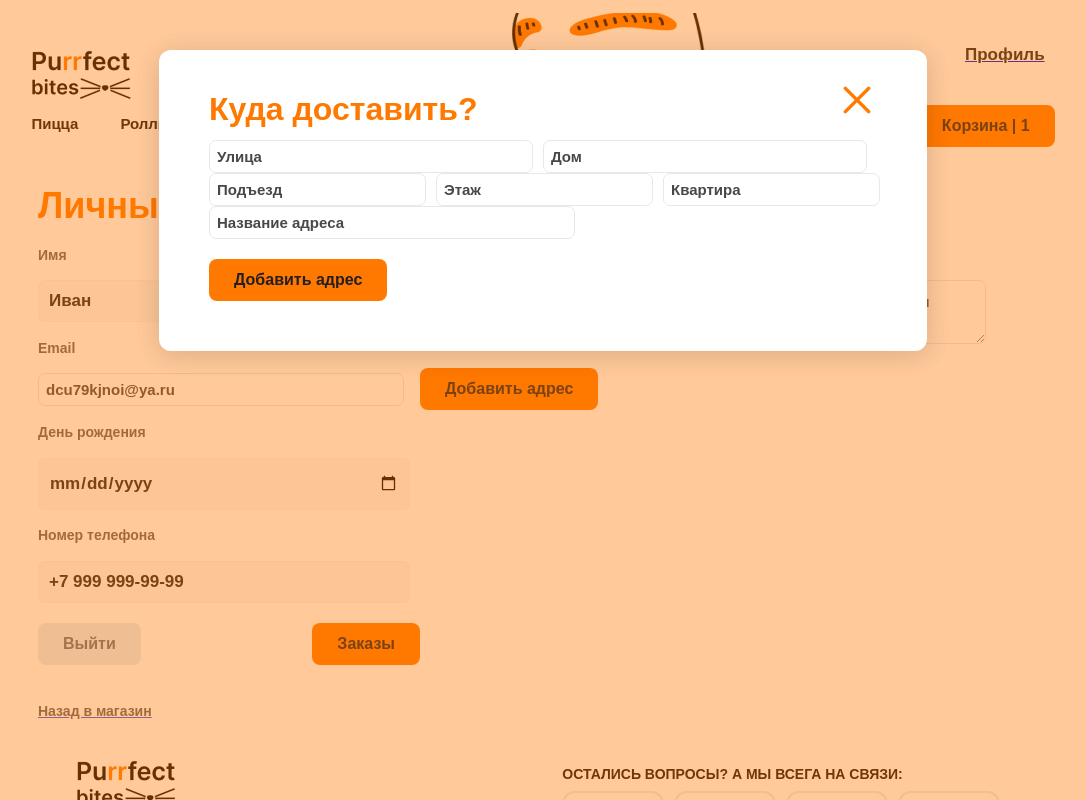
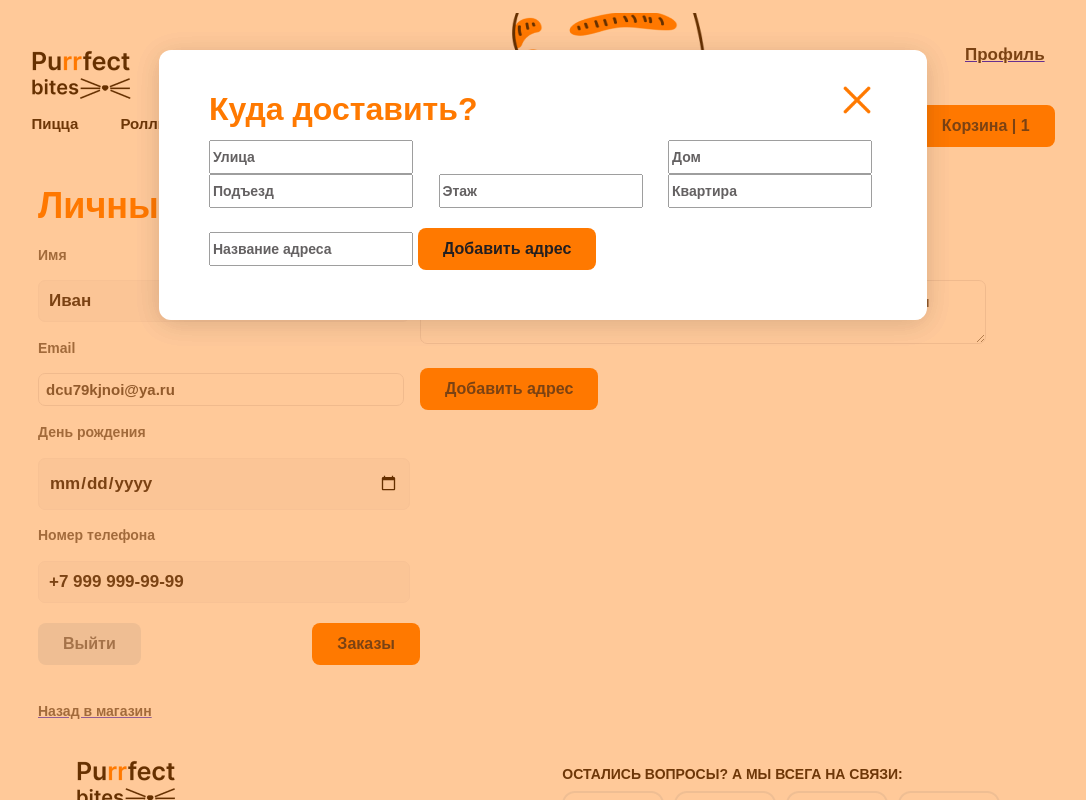
Before and after one commit to TP-4-4/Frontend, a React (Create React App) app in the folder frontend/: page /profile in a window 1280 px wide. Both pictures are taken after a click on the button "Добавить адрес". Shown: the top 800 px of the page, without its empty margins (97-1183 px from the left). Built offline with nearby package versions, Linux system fonts and the light colour scheme.

Commit message:
TD-45 обновлены всплывающие окна профиле

```diff
--- a/frontend/src/profile/CComponentPage.js
+++ b/frontend/src/profile/CComponentPage.js
@@ -44,7 +44,8 @@ class CComponentPage extends Component {
 
     sHow(){
         this.setState({
-            show: true
+            show: true,
+            shouldShowAdres: false,
         })
     }
 
@@ -129,15 +130,15 @@ class CComponentPage extends Component {
                                 <img onClick={this.notshowAdres} src={close} alt='close' className='Orders-map-close'/>
                             </div>
                             <div className='Orders-inline'>
-                                <input className='Profile-input' value='Улица'/>
-                                <input className='Profile-input' value='Дом'/>
+                                <input className='Profile-text-input' value='Улица'/>
+                                <input className='Profile-text-input' value='Дом'/>
                             </div>
                             <div className='Orders-inline'>
-                                <input className='Profile-input' value='Подъезд'/>
-                                <input className='Profile-input' value='Этаж'/>
-                                <input className='Profile-input' value='Квартира'/>
+                                <input className='Profile-text-input' value='Подъезд'/>
+                                <input className='Profile-text-input' value='Этаж'/>
+                                <input className='Profile-text-input' value='Квартира'/>
                             </div>
-                            <input className='Profile-input' value='Название адреса'/>
+                            <input className='Profile-text-input' value='Название адреса'/>
                             <button onClick={this.sHow} className='Profile-button'>Добавить адрес</button>
                         </div>
                     </div>
```
